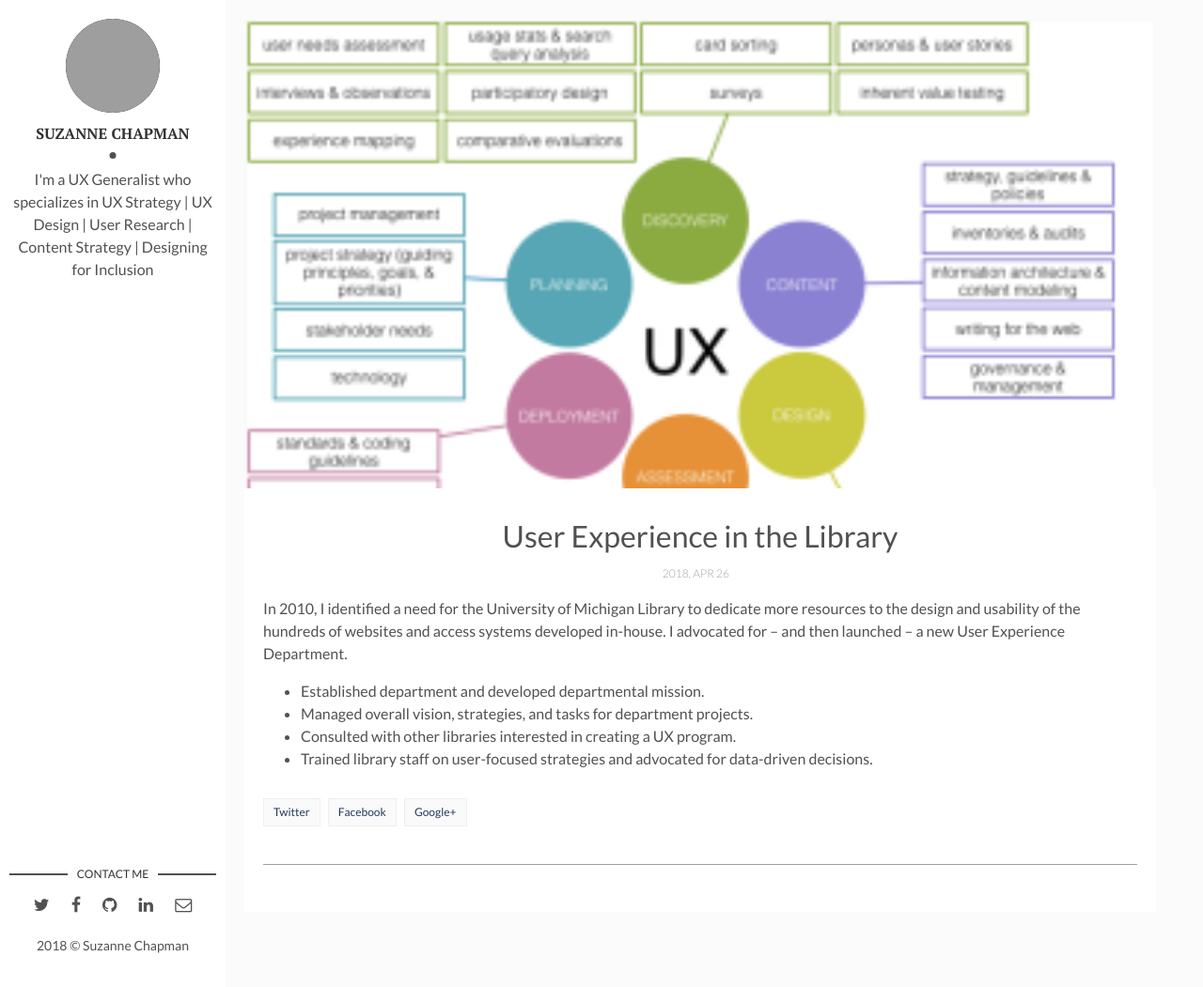
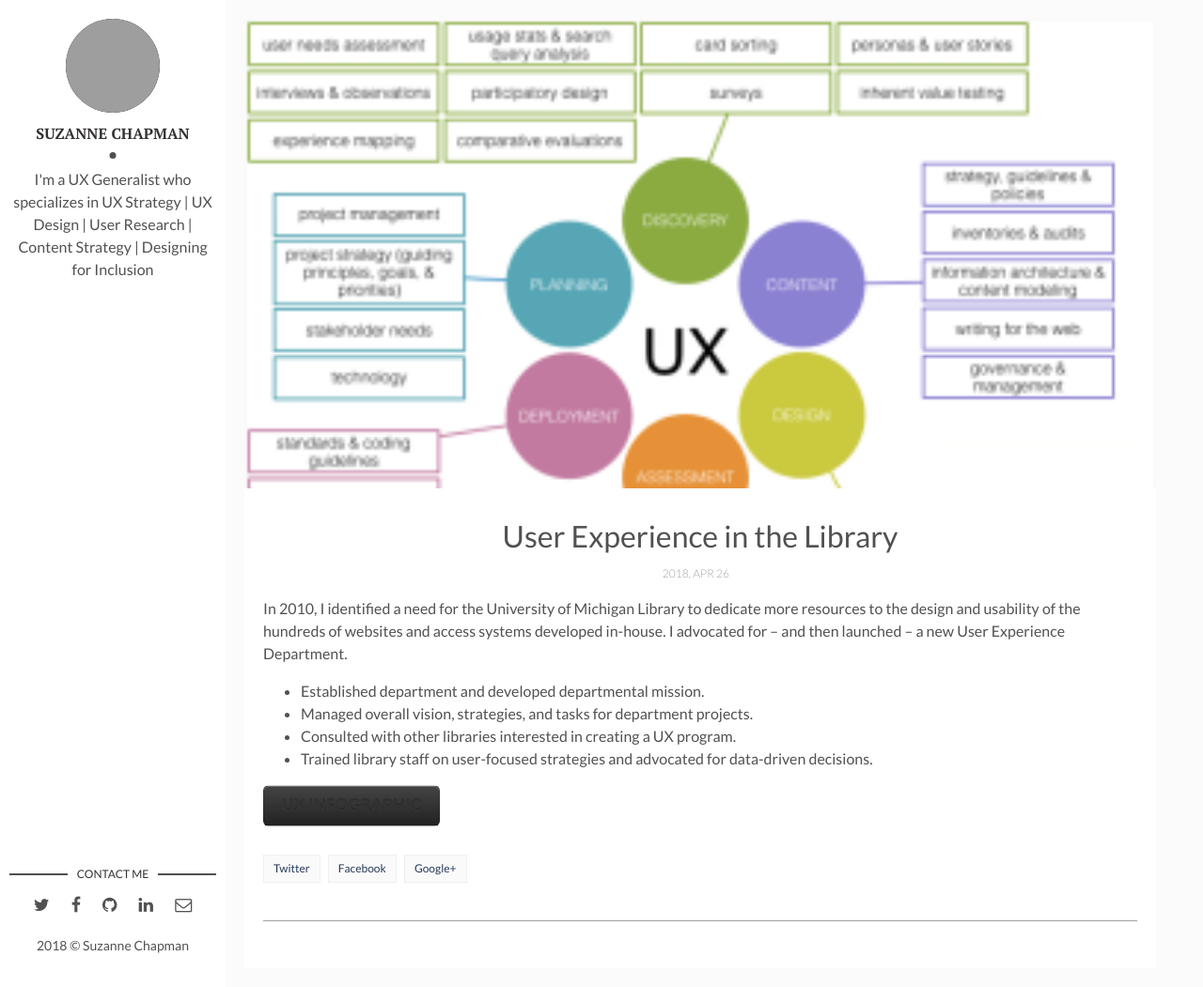
Before and after one commit to suzannechapman/suzannechapman.github.io, a Jekyll site: the page built from _posts/2018-04-26-uxlib.markdown, in a window 1280 px wide and 1051 px high. Shown: the whole window at 94% size. Built offline with Jekyll 4.4.1, drawn with Linux system fonts in a browser that asks for light colours; grey boxes are pictures that could not be loaded.

Commit message:
adds infographic file and button

```diff
--- a/_posts/2018-04-26-uxlib.markdown
+++ b/_posts/2018-04-26-uxlib.markdown
@@ -13,3 +13,6 @@
 * Managed overall vision, strategies, and tasks for department projects.
 * Consulted with other libraries interested in creating a UX program.
 * Trained library staff on user-focused strategies and advocated for data-driven decisions.
+<br />
+
+<a href="/assets/img/ux_infographic.png" class="btn btn-large btn-inverse">UX INFOGRAPHIC</a>
```
Also changed, not shown: assets/img/ux_infographic.png (added).
